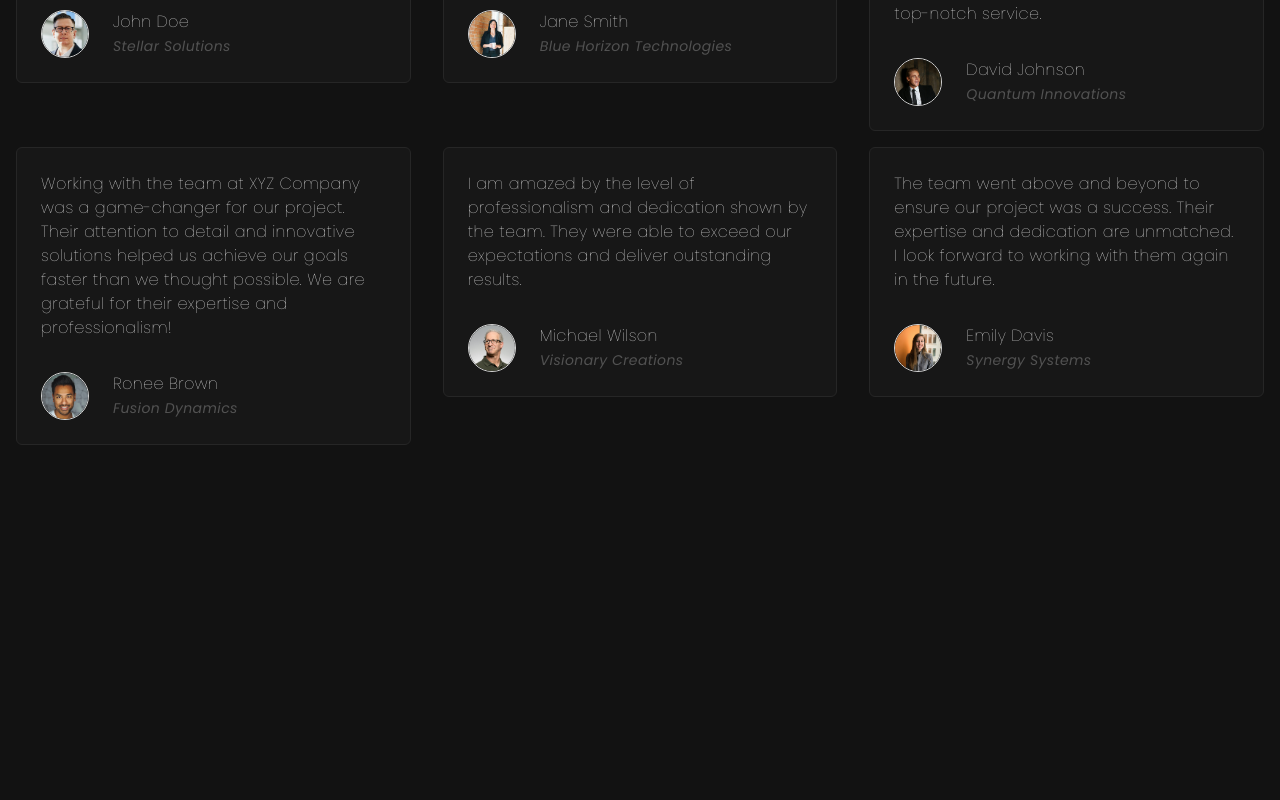
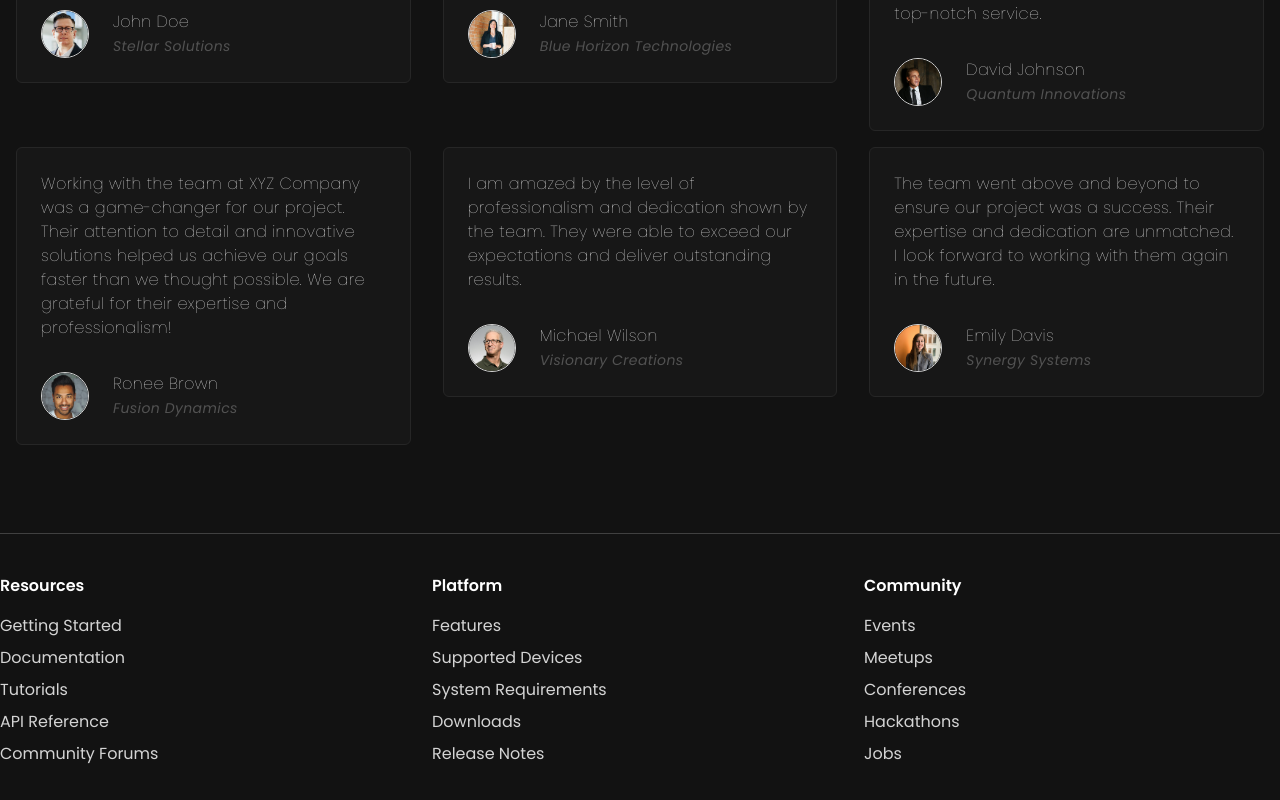
Before and after one commit to Racheal152/web1, a React (Vite) app: page / in a window 1280 px wide. Shown: the part 3624-4424 px from the top of the page. Before the commit the page ends 4077 px from the top, so only its background shows below. Built offline with nearby package versions, Linux system fonts and the light colour scheme.

Commit message:
Complete and error-free Footer

```diff
--- a/src/App.jsx
+++ b/src/App.jsx
@@ -1,4 +1,5 @@
 import FeatureSection from "./components/FeatureSection"
+import Footer from "./components/Footer"
 import HeroSection from "./components/HeroSection"
 import Navbar from "./components/Navbar"
 import Pricing from "./components/Pricing"
@@ -16,6 +17,7 @@
       <Workflow />
       <Pricing />
       <Testimonials />
+      <Footer />
     </>
   )
 }
--- a/src/components/FeatureSection.jsx
+++ b/src/components/FeatureSection.jsx
@@ -16,7 +16,7 @@
         </div>
         <div className="flex flex-wrap mt-10 lg:mt-20">
             {features.map((feature, index) => (
-                <div key={index} className="w-full sm:w-1/ lg:w-1/3">
+                <div key={index} className="w-full sm:w-1/2 lg:w-1/3">
                     <div className="flex">
                         <div className="flex mx-6 h-10 w-10 p-2 bg-neutral-900 text-orange-700 justify-center items-center rounded-full">
                             {feature.icon}
--- /dev/null
+++ b/src/components/Footer.jsx
@@ -0,0 +1,57 @@
+import { resourcesLinks, platformLinks, communityLinks } from "../constants"
+
+const Footer = () => {
+  return (
+    <footer className="mt-20 border-t py-10 border-neutral-700">
+        <div className="grid grid-cols-2 lg:grid-cols-3 gap-4">
+            <div>
+                <h3 className="text-md font-semibold mb-4">Resources</h3>
+                <ul className="space-y-2">
+                    {resourcesLinks.map((link, index) => (
+                        <li key={index}>
+                            <a
+                            href={link.href}
+                            className="text-neutral-300 hover:text-white"
+                            >
+                                {link.text}
+                            </a>
+                        </li>
+                    ))}
+                </ul>
+            </div>
+            <div>
+                <h3 className="text-md font-semibold mb-4">Platform</h3>
+                <ul className="space-y-2">
+                    {platformLinks.map((link, index) => (
+                        <li key={index}>
+                            <a
+                            href={link.href}
+                            className="text-neutral-300 hover:text-white"
+                            >
+                                {link.text}
+                            </a>
+                        </li>
+                    ))}
+                </ul>
+            </div>
+            <div>
+                <h3 className="text-md font-semibold mb-4">Community</h3>
+                <ul className="space-y-2">
+                    {communityLinks.map((link, index) => (
+                        <li key={index}>
+                            <a
+                            href={link.href}
+                            className="text-neutral-300 hover:text-white"
+                            >
+                                {link.text}
+                            </a>
+                        </li>
+                    ))}
+                </ul>
+            </div>
+        </div>
+    </footer>
+  )
+}
+
+export default Footer
```
